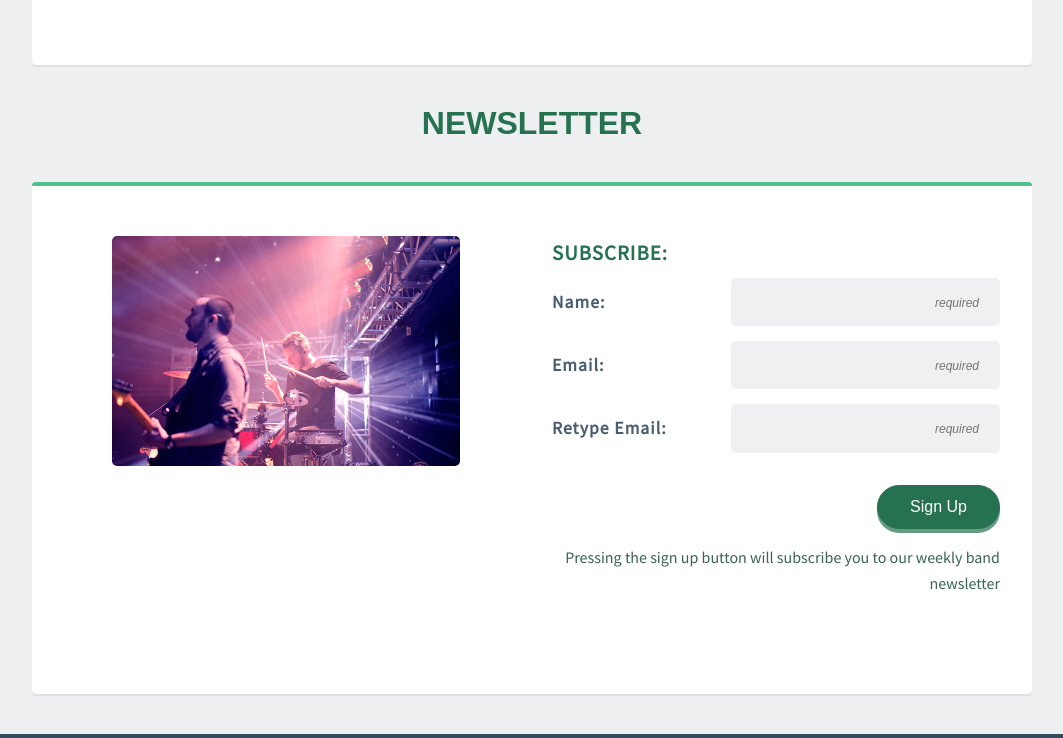
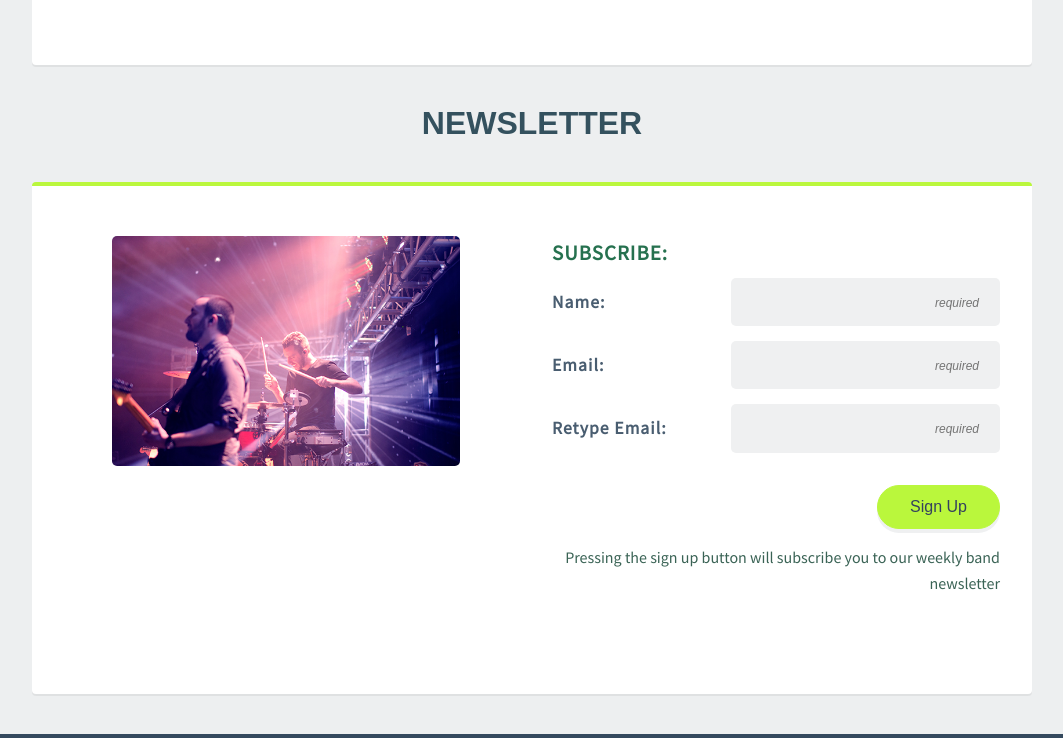
Before and after one commit to SofianMourabit/accessibility-refactor, a website: page survey.html in a window 1280 px wide. Shown: the part 1339-2077 px from the top of the page, without its empty margins (108-1171 px from the left). Drawn offline with Linux system fonts and the light colour scheme; a web font is replaced by a local one.

Commit message:
adjusted color palette for beter contrast

```diff
--- a/scss/base/_base.scss
+++ b/scss/base/_base.scss
@@ -131,15 +131,12 @@ a {
   padding: 0.75em 2em;
   border-radius: 2em;
   display: inline-block;
-  color: #fff;
-  background-color: #26714f;
+  color: #34415e;
+  background-color: #baf73c;
   transition: all 0.15s ease;
   box-sizing: border-box;
-  border: 1px solid #26714f;
-  box-shadow: 0 4px 0 rgba(38, 113, 79, .7);
-}
-a:hover {
-  border-bottom: 2px solid green;
+  border: 1px solid #baf73c;
+  box-shadow: 0 4px 0 rgb(239, 240, 241);
 }
 
 
--- a/scss/layout/_header.scss
+++ b/scss/layout/_header.scss
@@ -16,7 +16,7 @@ header {
     margin-bottom: 0;
 }
 .hero__item--text {
-    color: black;
+    color: #005500;
     font-size: 1.7em;
     font-weight: bold;
 }
--- a/scss/modules/_cards.scss
+++ b/scss/modules/_cards.scss
@@ -3,7 +3,7 @@
   margin: 30px;
   padding: 20px 40px 40px;
   text-align: left;
-  border-top: 4px solid #4fc08d;
+  border-top: 4px solid #baf73c;
   clear: both;
   border-radius: 4px;
   background: #fff;
@@ -31,13 +31,13 @@
 .heading{
   font-size: 2em;
   text-transform: uppercase;
-  color: #26714f;
+  color: #34515e;
   margin-top: 1em;
 }
 .heading--table{
   font-size: 1em;
   text-transform: uppercase;
-  color: #26714f;
+  color: #34515e;
   margin-top: 10px;
   margin-bottom: 1em;
   font-weight: bold;
--- a/scss/modules/_navigation.scss
+++ b/scss/modules/_navigation.scss
@@ -36,5 +36,5 @@
 }
 
 .nav a:hover {
-  color: white
+  color: #baf73c;
 }
```
Also changed, not shown: css/main.css, 1 other file.
